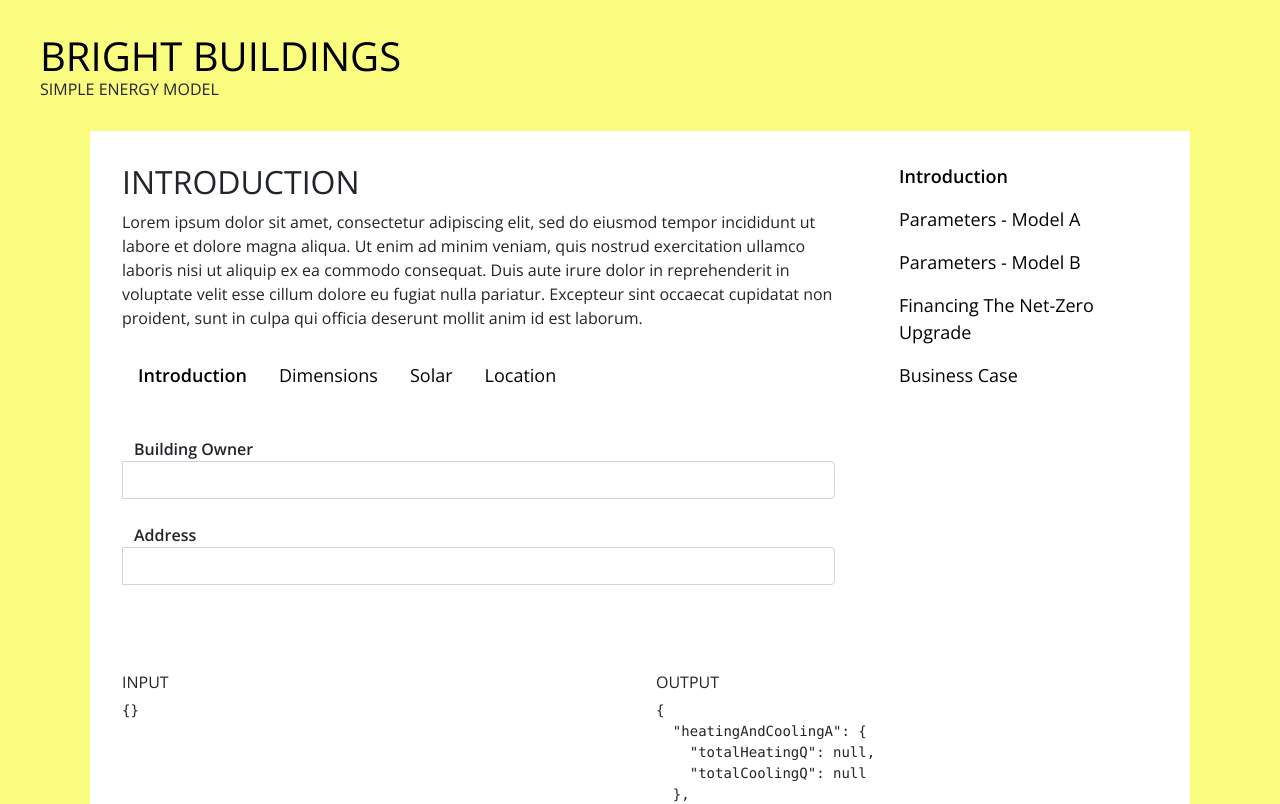
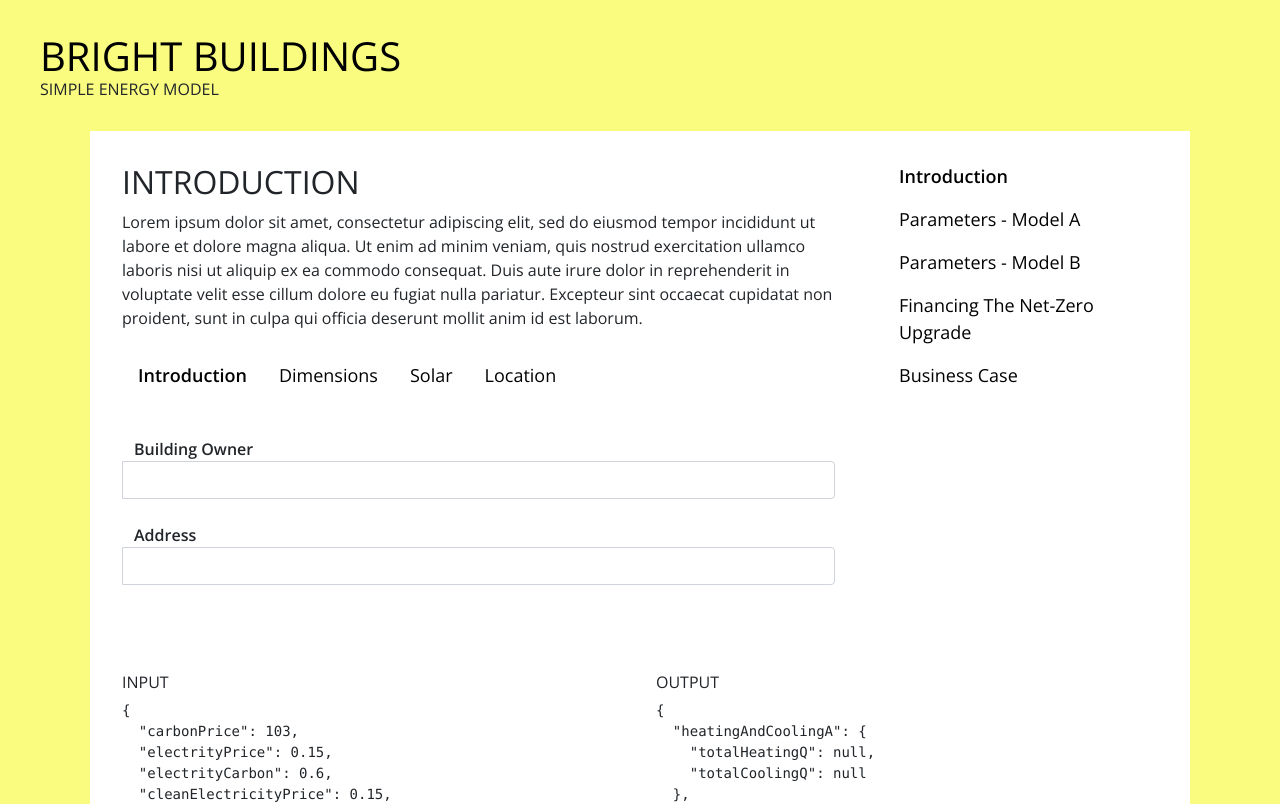
Before and after one commit to brightbuildings/Simple-Energy-Model, a React (Create React App) app: page / in a window 1280 px wide. Shown: the top 804 px of the page. Built offline with nearby package versions, Linux system fonts and the light colour scheme.

Commit message:
sets default variables in state

```diff
--- a/src/components/Content/Content.js
+++ b/src/components/Content/Content.js
@@ -129,7 +129,7 @@ const formatQuestion = (question, variables, setVariables) => {
             required={required}
             name={key}
             id={key}
-            defaultValue={variables[key]}
+            defaultValue={variables[key] || value.default}
             onChange={input => setVariables({...variables, [key]: input.currentTarget.value})}
           />
           {value.unit && (
@@ -171,11 +171,30 @@ const formatQuestion = (question, variables, setVariables) => {
   }
 };
 
+const setDefaultVariables = data => {
+  const variables = {};
+  Object.entries(data).forEach(i => {
+    if (i[1].fields != null) {
+      Object.entries(i[1].fields).forEach(j => {
+        if (j[1].fields != null) {
+          Object.entries(j[1].fields).forEach(k => {
+            const [key, value] = k;
+            if (value.default) {
+              variables[key] = value.default;
+            }
+          });
+        }
+      });
+    }
+  });
+  return variables;
+};
+
 function Content() {
+  const data = DataService.load();
   const [activeSection, setActiveSection] = useState("introduction");
   const [activeSubsection, setActiveSubsection] = useState("");
-  const [variables, setVariables] = useState({});
-  const data = DataService.load();
+  const [variables, setVariables] = useState(setDefaultVariables(data));
   const optionObjects = DataService.getAllOptionsObjects();
   const output = CalculationService.run(variables, optionObjects);
 
```
